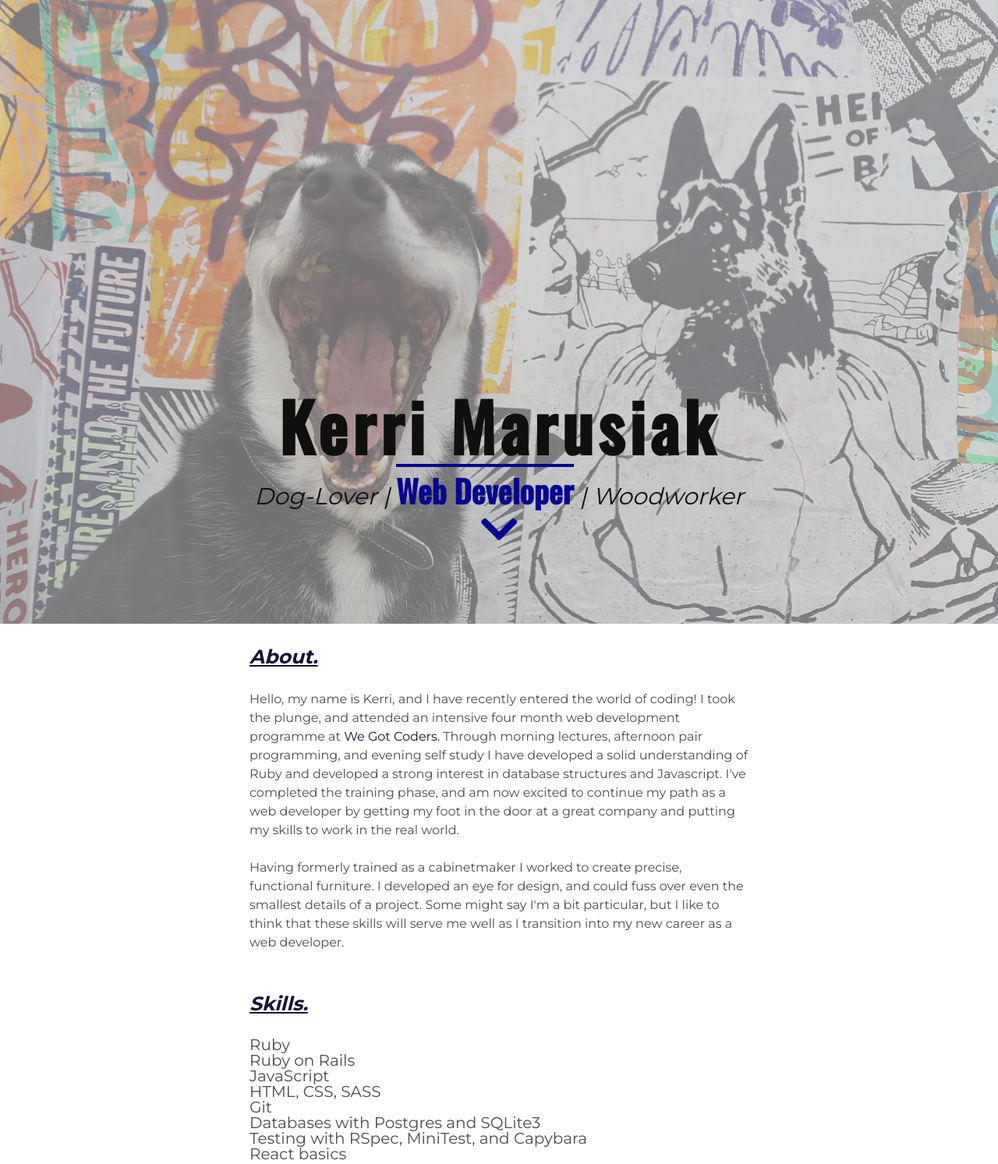
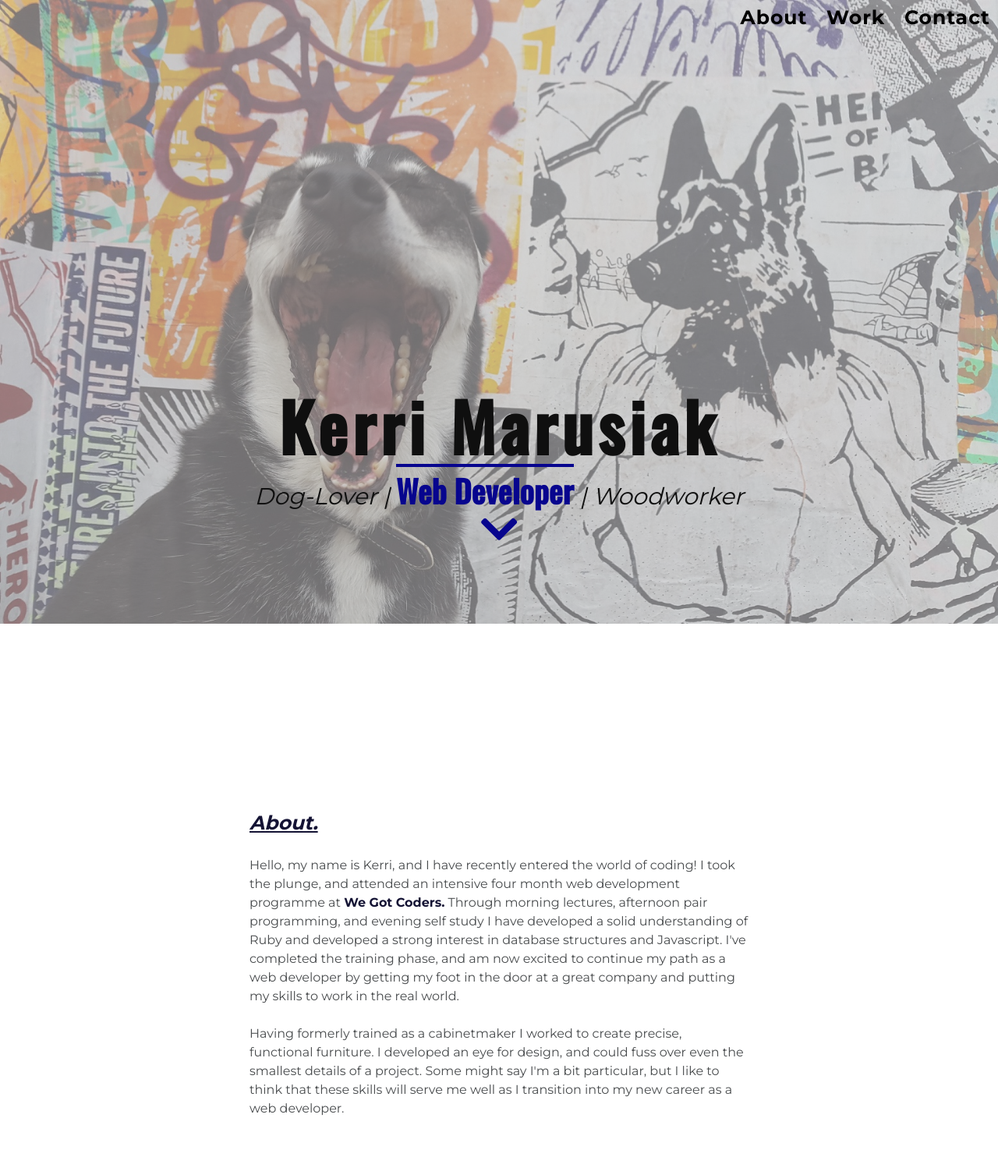
Before and after one commit to Kerrimaru/portfolio, a plain HTML site: page _site/index.html in a window 1280 px wide. Shown: the top 1493 px of the page at 78% size. Drawn offline with nearby package versions, Linux system fonts and the light colour scheme.

Commit message:
remove flexbox, fix spacing, add anchors, toying with nav fade

```diff
--- a/_site/css/main.css
+++ b/_site/css/main.css
@@ -13,7 +13,6 @@ h1 {
   margin-bottom: 20px;
   color: #0f0f0f;
   letter-spacing: 6px;
-  opacity: 1;
 }
 
 h3 {
@@ -43,6 +42,33 @@ p {
   background: rgba(204, 204, 204, 0.55);
 }
 
+nav {
+  height: 0;
+  position: fixed;
+  width: 100%;
+  top: 0;
+  text-align: right;
+  height: 30px;
+  transition: height 3s;
+}
+
+nav li {
+  letter-spacing: 1px;
+  display: inline-block;
+  margin: 10px;
+}
+
+nav li a {
+  /*font-size: 18px;*/
+  color: black;
+  transition: height 3s;
+}
+
+#nav-kerri{
+  float: left;
+  display: none;
+}
+
 #arrow {
   text-align: center;
 }
@@ -67,24 +93,33 @@ i {
   font-style: italic;
 }
 
-#main {
+/*#main {
   display: flex;
-  align-items: flex-start;
   flex-direction: column;
-}
+  align-items: center;
+  justify-content: center;
+}*/
 
-.details {
+.details-container {
+  display: table;
   margin: auto;
 }
 
-#profile {
-  width: 50vw;
-  margin-top: 30px;
+.details-inner {
+  display: table-cell;
+  vertical-align: middle;
 }
 
-#work, #skills {
+#work, #profile {
+  margin-top: 50px;
+  height: 100vh;
   width: 50vw;
-  margin-top: 30px;
+}
+
+ #skills {
+  width: 50vw;
+  margin-top: 45px;
+  margin-bottom: 45px;
 }
 
 #work h3 {
@@ -92,6 +127,7 @@ i {
 }
 
 a {
+  font-weight: bold;
   text-decoration: none;
   color: #141334;
 }
@@ -110,6 +146,7 @@ li a {
 }
 
 #contact {
+  height: 100vh;
   margin-bottom: 15px;
   text-align: center;
 }
--- a/_site/index.html
+++ b/_site/index.html
@@ -24,6 +24,15 @@
     <div id='outer-welcome'>
       <div class='welcome'>
         <div id='welcome-text'>
+          <nav>
+
+            <ul>
+              <li id='nav-kerri'><a href="#outer-welcome">Kerri Marusiak</a></li>
+              <li><a href="#main">About</a></li>
+              <li><a href="#work">Work</a></li>
+              <li><a  href="#contact">Contact</a></li>
+            </ul>
+          </nav>
           <h1>Kerri Marusiak</h1>
           <div class='tags'>
             Dog-Lover | <a href="#main" id='focus'>Web Developer</a> | Woodworker
@@ -36,14 +45,16 @@
     </div>
 
     <div id='main'>
-      <div id='profile' class='details'>
+      <div id='profile' class='details-container'>
+        <div class='details-inner'>
           <h3>About.</h3>
           <p>Hello, my name is Kerri, and I have recently entered the world of coding! I took the plunge, and attended an intensive four month web development programme at <a href="https://www.wegotcoders.com">We Got Coders.</a> Through morning lectures, afternoon pair programming, and evening self study I have developed a solid understanding of Ruby and developed a strong interest in database structures and Javascript. I've completed the training phase, and am now excited to continue my path as a web developer by getting my foot in the door at a great company and putting my skills to work in the real world.</p>
 
           <p>Having formerly trained as a cabinetmaker I worked to create precise, functional furniture. I developed an eye for design, and could fuss over even the smallest details of a project. Some might say I'm a bit particular, but I like to think that these skills will serve me well as I transition into my new career as a web developer.</p>
         </div>
+      </div>
 
-      <div id='skills' class='details'>
+      <div id='skills' class='details-container'>
         <h3>Skills.</h3>
         <ul>
           <li>Ruby</li>
@@ -58,7 +69,8 @@
         </ul>
       </div>
 
-      <div id='work' class='details'>
+      <div id='work' class='details-container'>
+        <br><br>
         <h3>Work.</h3>
         <ul>
           <li><a href='https://hidden-bastion-43962.herokuapp.com' target="_blank" >Memoria</a>
@@ -73,14 +85,45 @@
         </ul>
       </div>
 
-        <div id='contact' class='details'>
+      <div id='contact' class='details-container'>
+        <div class='details-inner'>
           <h3>Contact.</h3>
           <p>kerri.maru@gmail.com</p>
           <a href='https://github.com/Kerrimaru' target="_blank" ><i class="fab fa-github fa-2x"></i></a>
           <a href='https://uk.linkedin.com/in/kerri-marusiak' target="_blank" ><i class="fab fa-linkedin fa-2x"></i></a>
         </div>
+      </div>
       <br>
 
     </div>
+    <script>
+      window.addEventListener("scroll",function(){
+        var target = document.querySelector("#nav-kerri");
+        var nav = document.querySelector("nav");
+        var anchors = document.querySelectorAll("nav a");
+        var kerr = document.querySelector("#nav-kerri a");
+        if(window.pageYOffset > 200){
+          target.style.display = "block";
+          nav.style.backgroundColor = "white";
+          nav.style.height = "50px";
+          nav.style.borderBottom = "2px solid black";
+          anchors.forEach(function(el){
+            el.style.color = "black";
+            el.style.fontSize = "18px";
+          });
+          kerr.style.fontSize = "25px";
+        }else if(window.pageYOffset < 200){
+          target.style.display = "none";
+          nav.style.background = "none";
+          nav.style.height = "75px";
+          nav.style.border = "none";
+          anchors.forEach(function(el){
+          el.style.color = "black";
+          el.style.fontSize = "25px";
+        });
+        }
+      },false);
+
+    </script>
   </body>
 </html>
--- a/css/main.css
+++ b/css/main.css
@@ -13,7 +13,6 @@ h1 {
   margin-bottom: 20px;
   color: #0f0f0f;
   letter-spacing: 6px;
-  opacity: 1;
 }
 
 h3 {
@@ -43,6 +42,33 @@ p {
   background: rgba(204, 204, 204, 0.55);
 }
 
+nav {
+  height: 0;
+  position: fixed;
+  width: 100%;
+  top: 0;
+  text-align: right;
+  height: 30px;
+  transition: height 3s;
+}
+
+nav li {
+  letter-spacing: 1px;
+  display: inline-block;
+  margin: 10px;
+}
+
+nav li a {
+  /*font-size: 18px;*/
+  color: black;
+  transition: height 3s;
+}
+
+#nav-kerri{
+  float: left;
+  display: none;
+}
+
 #arrow {
   text-align: center;
 }
@@ -67,24 +93,33 @@ i {
   font-style: italic;
 }
 
-#main {
+/*#main {
   display: flex;
-  align-items: flex-start;
   flex-direction: column;
-}
+  align-items: center;
+  justify-content: center;
+}*/
 
-.details {
+.details-container {
+  display: table;
   margin: auto;
 }
 
-#profile {
-  width: 50vw;
-  margin-top: 30px;
+.details-inner {
+  display: table-cell;
+  vertical-align: middle;
 }
 
-#work, #skills {
+#work, #profile {
+  margin-top: 50px;
+  height: 100vh;
   width: 50vw;
-  margin-top: 30px;
+}
+
+ #skills {
+  width: 50vw;
+  margin-top: 45px;
+  margin-bottom: 45px;
 }
 
 #work h3 {
@@ -92,6 +127,7 @@ i {
 }
 
 a {
+  font-weight: bold;
   text-decoration: none;
   color: #141334;
 }
@@ -110,6 +146,7 @@ li a {
 }
 
 #contact {
+  height: 100vh;
   margin-bottom: 15px;
   text-align: center;
 }
```
Also changed, not shown: _layouts/default.html (+47 -4 lines). Lines whose indentation alone changed are shown as unchanged.
